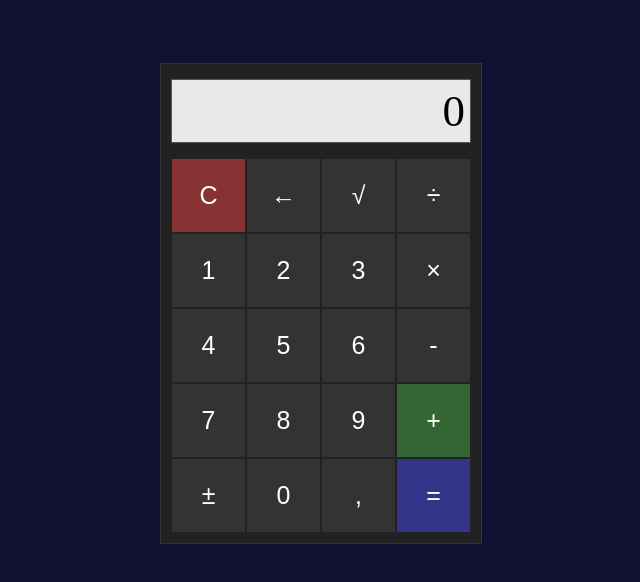
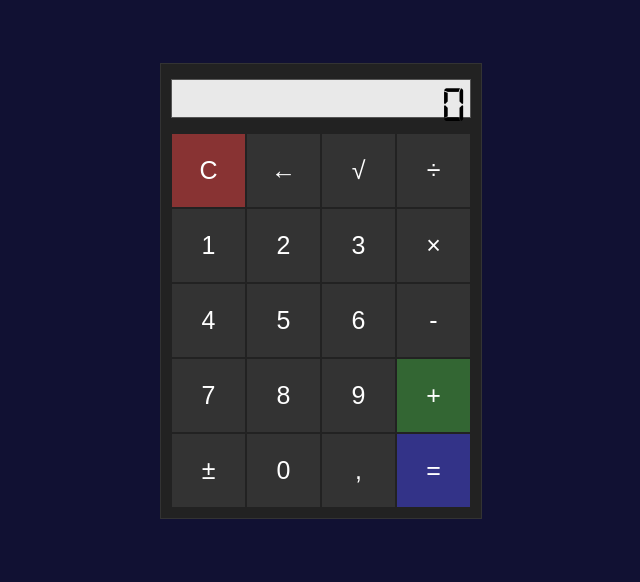
Before and after one commit to m60mor/react-calculator, a React (Create React App) app: page / in a window 1280 px wide. Shown: the top 582 px of the page, without its empty margins (319-959 px from the left). Built offline with nearby package versions, Linux system fonts and the light colour scheme.

Commit message:
Adding length control

```diff
--- a/src/App.js
+++ b/src/App.js
@@ -1,4 +1,4 @@
-import React, { useReducer } from 'react';
+import React, { useEffect, useReducer } from 'react';
 import './styles.css';
 import NumberButton from './NumberButton';
 import OperationButton from './OperationButton';
@@ -16,7 +16,8 @@ export const ACTIONS = {
   OPERATION_SELECTED: "operation-selected",
   ROOT: 'root',
   CHANGE_SIGN: "change-sign",
-  COMMA: "comma"
+  COMMA: "comma",
+  CHECK_LENGTH: "check-length"
 }
 
 function App() {
@@ -118,10 +119,25 @@ function App() {
           operation: null,
           number: result
         }
+      case ACTIONS.CHECK_LENGTH:
+        if (state.number.includes('.') || state.number.length > 12 + parseInt(state.number.includes('-'))) {
+          return {
+            ...state,
+            number: state.number.slice(0, 11)
+          }
+        }
+        return {
+          ...state
+        }
     }
   }
 
   const[state, dispatch] = useReducer(calcReducer, INITIAL_STATE);
+
+  useEffect(() => {
+    dispatch({ type: ACTIONS.CHECK_LENGTH });
+  }, [state.number]);
+
 
   return (
   <div className='calculator-container'>
--- a/src/styles.css
+++ b/src/styles.css
@@ -2,6 +2,12 @@ body {
     background: #113;
     color: #fff;
 }
+
+@font-face {
+    font-family: "digital7";
+    src: url("digital7.ttf") format("TrueType");
+  }
+
 
 .calculator-container {
     display: flex;
@@ -27,10 +33,11 @@ body {
     border: 1px #555 solid;
     margin: 5px 0 15px 0;
     color: #000;
+    font-family: "digital7";
 }
 
 .output-current {
-    font-size: 45px;
+    font-size: 50px;
 }
 
 .buttons-grid {
```
Also changed, not shown: src/digital7.ttf (added).
